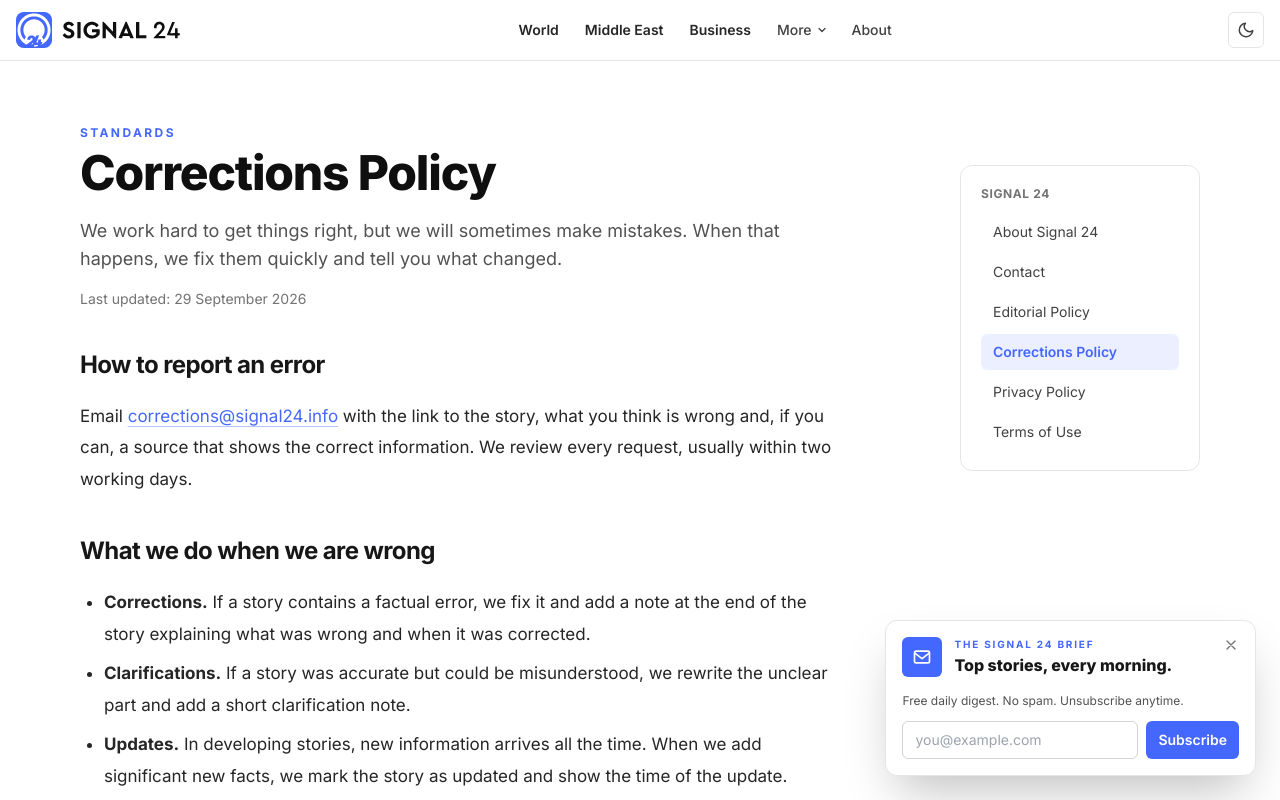
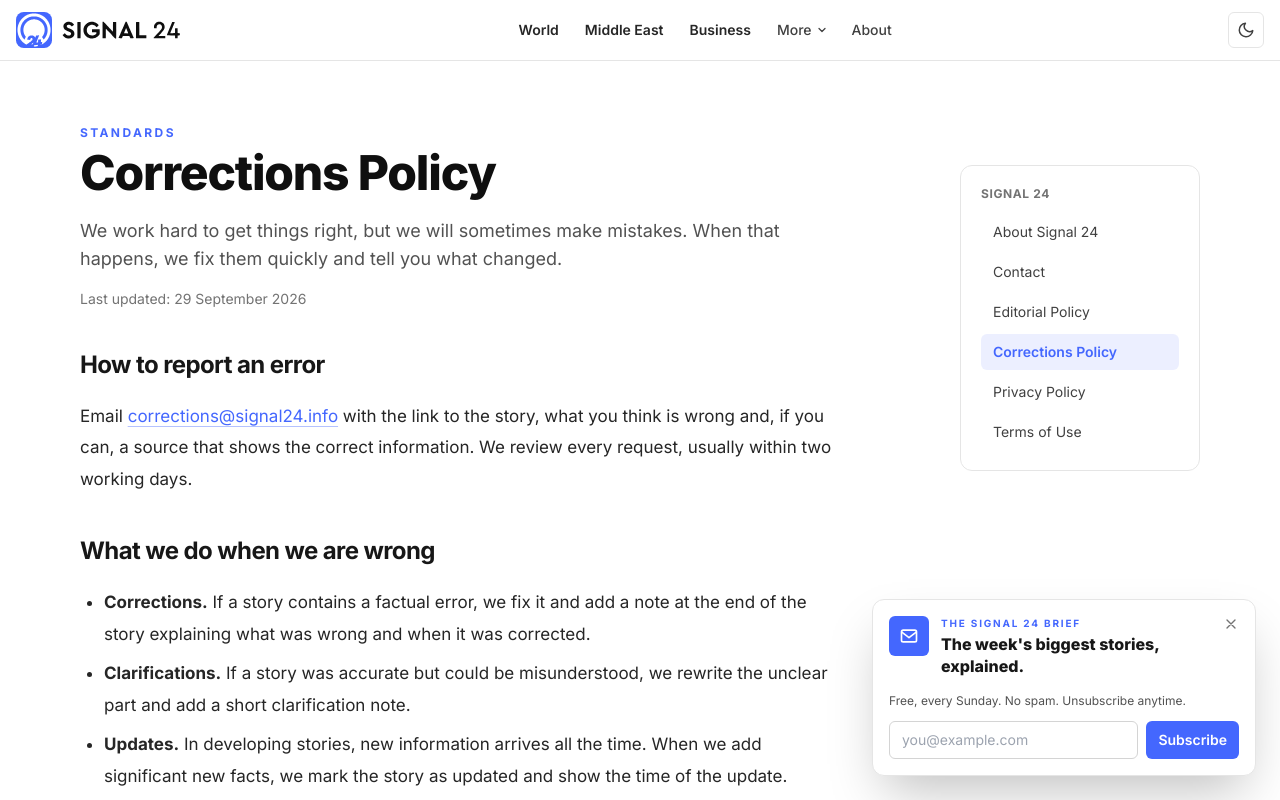
Before and after one commit to Signal24news/signal24-website, a Next.js app: page /corrections in a window 1280 px wide. Shown: the top 800 px of the page. Built offline with nearby package versions, Linux system fonts and the light colour scheme.

Commit message:
Add files via upload

```diff
--- a/src/components/NewsletterBox.tsx
+++ b/src/components/NewsletterBox.tsx
@@ -50,9 +50,9 @@ export function NewsletterBox() {
         <div>
           <p className="text-[11px] font-bold uppercase tracking-[0.2em] text-brand-300">The Signal 24 brief</p>
           <h2 id="newsletter-title" className="mt-2 text-2xl font-extrabold tracking-tight md:text-3xl">
-            The day&apos;s biggest stories, explained.
+            The week&apos;s biggest stories, explained.
           </h2>
-          <p className="mt-2 text-sm text-white/70">Free, every morning. No spam, unsubscribe anytime.</p>
+          <p className="mt-2 text-sm text-white/70">Free, every Sunday. No spam, unsubscribe anytime.</p>
         </div>
 
         {status === 'done' ? (
--- a/src/components/SubscribePopup.tsx
+++ b/src/components/SubscribePopup.tsx
@@ -158,7 +158,7 @@ export function SubscribePopup({
               id="subscribe-title"
               className="mt-0.5 text-base font-extrabold leading-snug text-neutral-900 dark:text-white"
             >
-              Top stories, every morning.
+              The week&apos;s biggest stories, explained.
             </h2>
           </div>
         </div>
@@ -171,7 +171,7 @@ export function SubscribePopup({
           ) : (
             <>
               <p className="text-xs text-neutral-600 dark:text-neutral-400">
-                Free daily digest. No spam. Unsubscribe anytime.
+                Free, every Sunday. No spam. Unsubscribe anytime.
               </p>
               <form onSubmit={submit} className="mt-3 flex gap-2">
                 <input
```
